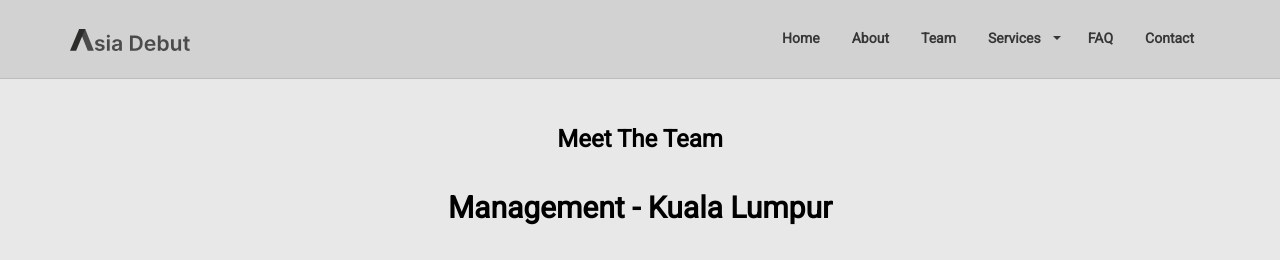
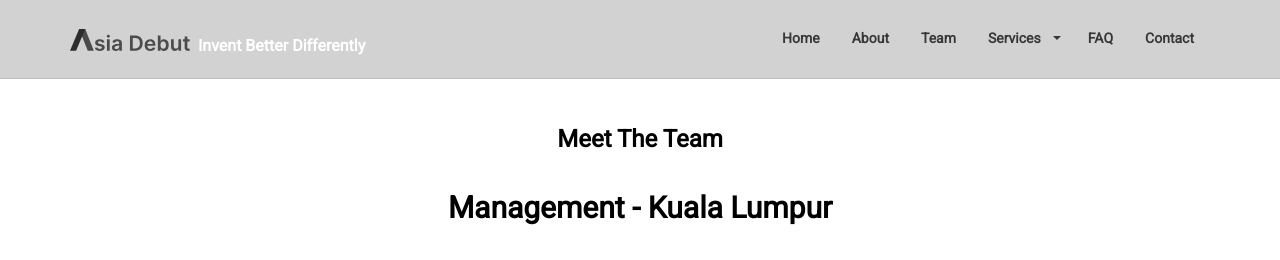
Before and after one commit to yeckmeng/Asia-debut-website, a plain HTML site: page team.html in a window 1280 px wide. Shown: the top 260 px of the page. Drawn offline with Linux system fonts and the light colour scheme.

Commit message:
add slogan animation at header

```diff
--- a/assets/css/custom.css
+++ b/assets/css/custom.css
@@ -5,3 +5,31 @@
 }
 
 .aboutus {min-height: 800px;}
+
+
+
+  /* Secondary Animation */
+  @keyframes pulse {
+    0% { transform: scale(1); }
+    50% { transform: scale(1.05); } /* Adjust the scale factor as needed */
+    100% { transform: scale(1); }
+  }
+
+  .pulse-word {
+    animation: pulse 2s ease-in-out infinite alternate;
+  }
+
+/* Secondary Animation */
+.secondary-animation {
+  opacity: 0;
+  animation: fadeIn 2s ease-in-out forwards;
+  margin-top: 1.5em;
+  color: #FFFFFF;
+  -webkit-text-stroke-width: 0.5 px; /* Set stroke width */
+  -webkit-text-stroke-color:#040404 ;
+}
+
+@keyframes fadeIn {
+  from { opacity: 0; }
+  to { opacity: 1; }
+}
--- a/team.html
+++ b/team.html
@@ -56,7 +56,8 @@
         <div class="container">
             <div class="row">
                 <nav class="navbar navbar-expand-lg mh-nav nav-btn">
-                    <a class="navbar-brand" href="index.html"><img src="assets/images/adsblogo.svg" width="120" alt="" class="img-fluid"></a>
+                    <a class="navbar-brand" href="index.html" style="margin-right: 0.5rem"><img src="assets/images/adsblogo.svg" width="120" alt="" class="img-fluid"></a>
+                    <span class="secondary-animation"><h6>Invent Better Differently</h6></span>
                     <button class="navbar-toggler" type="button" data-toggle="collapse" data-target="#navbarSupportedContent"
                         aria-controls="navbarSupportedContent" aria-expanded="false" aria-label="Toggle navigation">
                         <span class="navbar-toggler-icon icon">
@@ -103,7 +104,7 @@
     ================
     -->
 
-    <section class="section-padding relative resume-do justify-content-center" style = "background-color:#e8e8e8" id="service">
+    <section class="section-padding relative resume-do justify-content-center" id="service">
         <div class="container">
             <div class="row" style="margin-bottom: 20px;">
                 <div class="col-md-12 text-center">
```
Also changed, not shown: about.html (+2 -1 lines), contact.html (+2 -1 lines), custom-system.html (+2 -1 lines), data-center.html (+2 -1 lines), faq.html (+2 -1 lines), gis.html (+2 -1 lines), index.html (+6 -1 lines).
